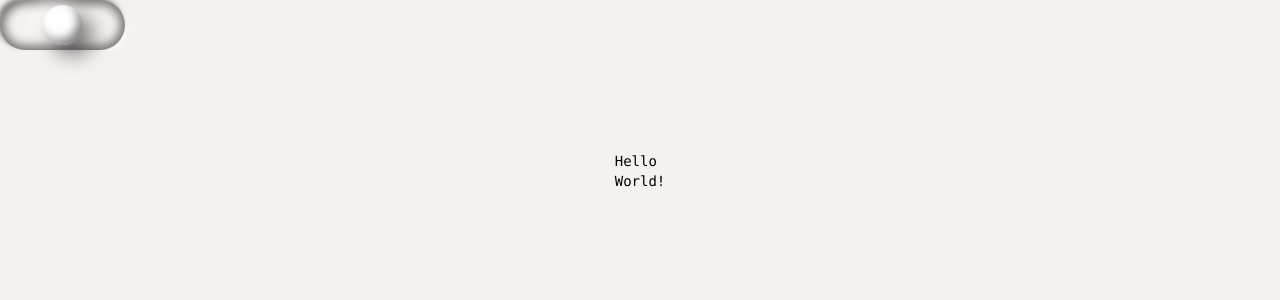
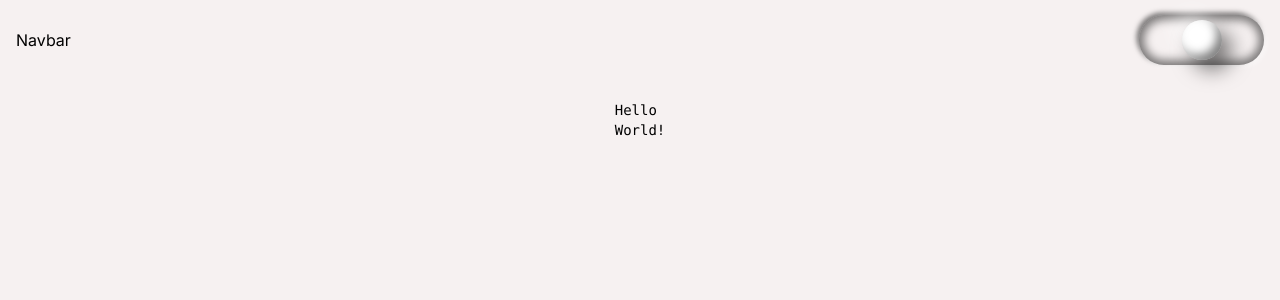
Before and after one commit to DavidRR-F/my-portfolio, a Next.js app: page / in a window 1280 px wide. Shown: the top 300 px of the page. Built offline with nearby package versions, Linux system fonts and the light colour scheme.

Commit message:
add screen size state provider

```diff
--- a/app/layout.tsx
+++ b/app/layout.tsx
@@ -2,6 +2,7 @@ import "./globals.css";
 import { Inter } from "next/font/google";
 import Providers from "@/components/Providers";
 import ThemeToggle from "@/components/ThemeToggle";
+import Navbar from "@/components/Navbar";
 
 const inter = Inter({ subsets: ["latin"] });
 
@@ -19,7 +20,7 @@ export default function RootLayout({
     <html lang="en">
       <Providers>
         <body className={inter.className}>
-          <ThemeToggle />
+          <Navbar />
           {children}
         </body>
       </Providers>
--- /dev/null
+++ b/components/Navbar.tsx
@@ -0,0 +1,26 @@
+"use client";
+import React, { useContext, useState } from "react";
+import ThemeToggle from "./ThemeToggle";
+import { ScreenSizeContext } from "./Providers";
+
+const Navbar = () => {
+  const mobile = useContext(ScreenSizeContext);
+  const [activeMenu, setActiveMenu] = useState(false);
+  const handleActiveMenu = () => {
+    setActiveMenu((prevState) => !prevState);
+  };
+  return (
+    <div className="absolute w-full">
+      {mobile ? (
+        <div>stuff</div>
+      ) : (
+        <div className="flex items-center justify-between w-full h-20 p-4">
+          Navbar
+          <ThemeToggle />
+        </div>
+      )}
+    </div>
+  );
+};
+
+export default Navbar;
--- a/components/Providers.tsx
+++ b/components/Providers.tsx
@@ -1,19 +1,49 @@
 "use client";
-import { useState, useEffect } from "react";
+import { createContext, useState, useEffect } from "react";
 import { ThemeProvider } from "next-themes";
 
-type ThemeProviderProps = {
+type ProviderProps = {
   children: React.ReactNode;
 };
 
-const Providers = ({ children }: ThemeProviderProps) => {
+export const ScreenSizeContext = createContext<boolean | null>(null);
+
+const Providers = ({ children }: ProviderProps) => {
+  const [activeMenu, setActiveMenu] = useState(false);
+  const [isMobile, setIsMobile] = useState<boolean | null>(null);
   const [mounted, setMounted] = useState(false);
+
   useEffect(() => {
     setMounted(true);
   }, []);
 
-  if (!mounted) return <>{children}</>;
-  return <ThemeProvider attribute="class">{children}</ThemeProvider>;
+  useEffect(() => {
+    const handleResize = () => {
+      setIsMobile(window.innerWidth < 600);
+    };
+
+    setIsMobile(window.innerWidth < 600);
+
+    window.addEventListener("resize", handleResize);
+
+    return () => {
+      window.removeEventListener("resize", handleResize);
+    };
+  }, []);
+
+  if (!mounted)
+    return (
+      <ScreenSizeContext.Provider value={isMobile}>
+        {children}
+      </ScreenSizeContext.Provider>
+    );
+  return (
+    <ThemeProvider attribute="class">
+      <ScreenSizeContext.Provider value={isMobile}>
+        {children}
+      </ScreenSizeContext.Provider>
+    </ThemeProvider>
+  );
 };
 
 export default Providers;
```
